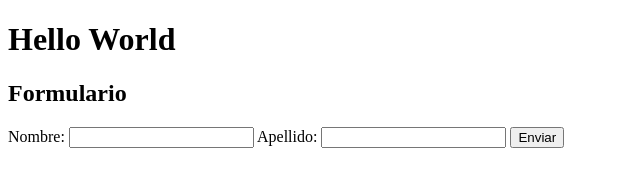
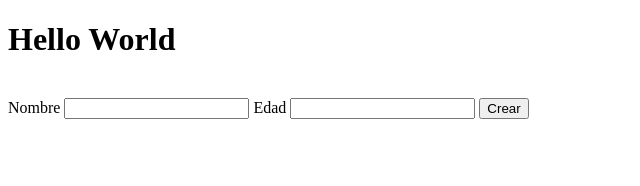
Before and after one commit to antonytroya2011/antony.github.io, a plain HTML site: page u.html in a window 1280 px wide. Shown: the whole page, without its empty margins (0-640 px from the left). Drawn offline with Linux system fonts and the light colour scheme.

Commit message:
formulario

```diff
--- a/u.html
+++ b/u.html
@@ -7,17 +7,13 @@
 </head>
 <body>
     <h1> Hello World</h1>
-
-    <h2>Formulario</h2>
-
-    <form>
-        <label for="nombre">Nombre:</label>
-        <input type="text" id="nombre" name="nombre" required>
-
-        <label for="apellido">Apellido:</label>
-        <input type="text" id="apellido" name="apellido" required>
-
-        <input type="submit" value="Enviar">
+    <br>
+    <form action="" id="crud form">
+        <label for="nombre">Nombre</label>
+        <input type="text" id="nombre">
+        <label for="edad">Edad</label>
+        <input type="number" id="edad">
+        <button type="button" onclick="crearRegistro()">Crear</button>
     </form>
 
 </body>
```
